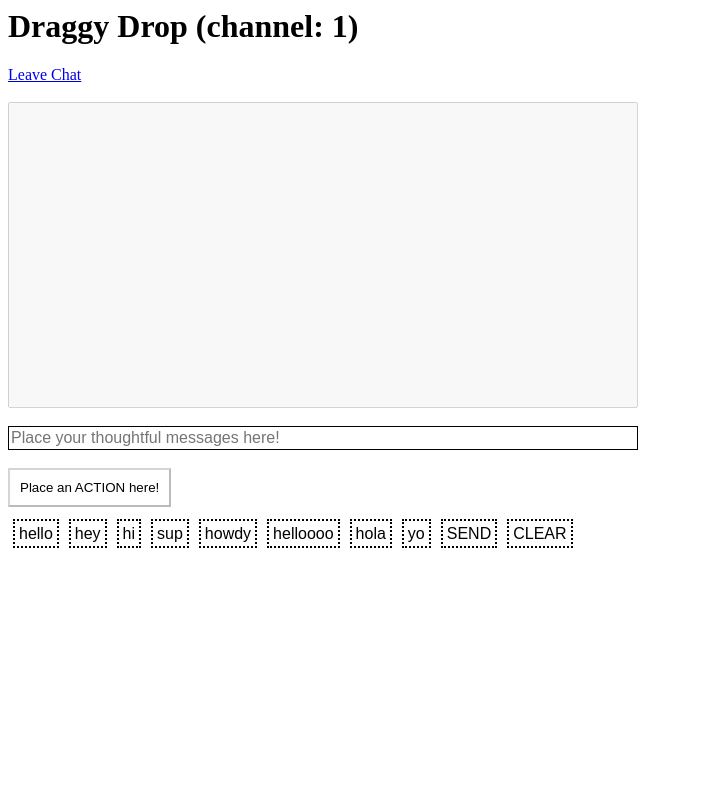
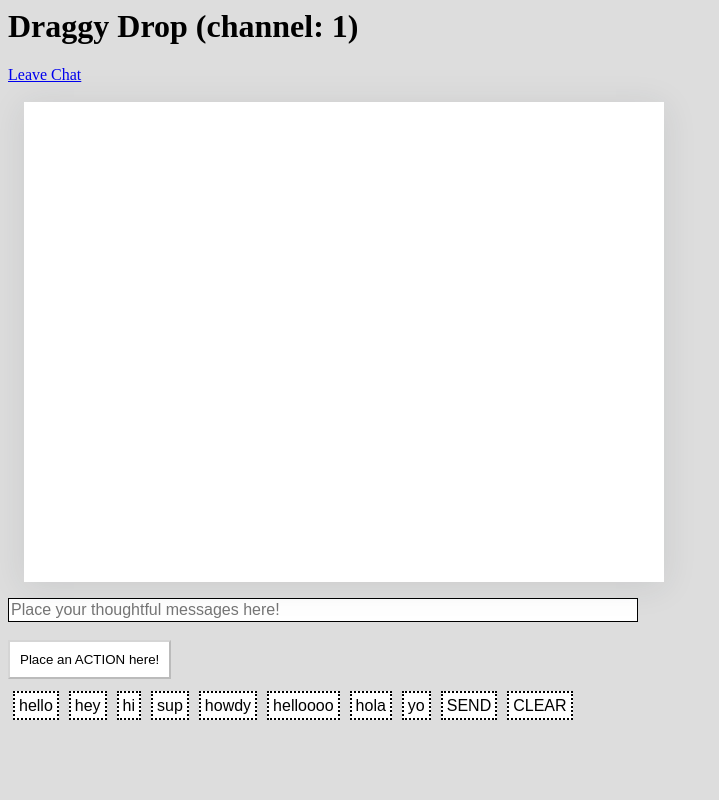
Before and after one commit to benbusby/draggy-drop, a Flask app: page /chat in a window 1280 px wide. Shown: the whole page, without its empty margins (0-719 px from the left). Run offline with Flask 2, Linux system fonts and the light colour scheme; the visitor is signed in with stand-in values (Sample User, id 1); some libraries are stand-ins or nearby versions.

Commit message:
Updated/improved chat UI, added handling for creating incoming/outgoing messages based on socket msg

```diff
--- a/app/main/events.py
+++ b/app/main/events.py
@@ -21,7 +21,7 @@ def chat(message):
     """
     print("msg: " + str(message))
     room = session.get('room')
-    emit('message', {'msg': session.get('name') + ': ' + message['msg']}, room=room)
+    emit('message', {'username': session.get('name'), 'msg': message['msg']}, room=room)
 
 
 @socketio.on('leave', namespace='/chat')
--- a/app/static/css/chat.css
+++ b/app/static/css/chat.css
@@ -1,3 +1,7 @@
+body {
+    background: #ddd;
+}
+
 #draggable {
     width: 100px;
     height: 100px;
@@ -14,13 +18,87 @@
     margin: 10px;
 }
 
-#chat {
+.chatbox {
     width: 630px;
     color: black;
-    resize: none;
+    position: relative;
+	display: table;
+	float: left;
+	margin: 1rem;
+	width: 40rem;
+	height: 30rem;
+	background-color: white;
+	box-shadow: 0 0.25rem 2rem rgba(38,50,56, 0.1);
+	overflow: hidden;
+    margin-top: 0;
 }
 
-span {
+.chats {
+    margin: 1em;
+}
+
+ul {
+    padding: 0;
+}
+
+ul > li {
+	position: relative;
+	list-style: none;
+	display: block;
+	transition: 0.5s all;
+}
+
+ul > li:after {
+	display: table;
+	content: '';
+	clear: both;
+}
+
+.sender {
+    position: relative;
+    display: block;
+    font-size: 10px;
+    margin-left: 10px;
+    font-family: 'Arial';
+}
+
+.new-user {
+    width: 100%;
+    text-align: center;
+    display: block;
+    font-family: 'Arial';
+    font-size: 12px;
+}
+
+.message {
+    border-radius: 25px;
+    padding: 6px;
+    font-size: 16px;
+    font-family: "Arial";
+    max-width: 50%;
+	display: inline-block;
+	padding: 0.5rem 1rem;
+	line-height: 1rem;
+	font-size: 0.875rem;
+	border-radius: 1rem;
+	margin-bottom: 0.5rem;
+	/*word-break: break-all;*/
+    white-space: pre-wrap;
+	text-transform: capitalize;
+}
+
+.message.outgoing {
+    color: white;
+	background: #0B93F6;
+    float: right;
+}
+
+.message.incoming {
+	color: black;
+    background: #E5E5EA;
+}
+
+.draggable-span {
     background: #fff;
     border: 2px dotted black;
     padding: 4px;
@@ -29,7 +107,7 @@ span {
     font-family: "Arial";
 }
 
-span:hover {
+.draggable-span:hover {
     cursor: move;
     cursor: url(images/grab.cur);
     cursor: -webkit-grab;
@@ -37,7 +115,7 @@ span:hover {
     cursor: grab;
 }
 
-span.grabbed {
+.draggable-span.grabbed {
     cursor: url(images/grabbing.cur);
     cursor: -webkit-grabbing;
     cursor: -moz-grabbing;
--- /dev/null
+++ b/app/static/css/login.css
@@ -0,0 +1,3 @@
+body {
+    background: #ddd;
+}
--- a/app/static/js/dragdrop.js
+++ b/app/static/js/dragdrop.js
@@ -3,18 +3,18 @@ const loadWords = () => {
         // TODO: Split out into separate categories
         for (let greeting in words.greetings) {
             if (words.greetings.hasOwnProperty(greeting)) {
-                $("#chat-options").append("<span>" + greeting + "</span>");
+                $("#chat-options").append("<span class='draggable-span'>" + greeting + "</span>");
                 console.log(greeting + " -> " + words.greetings[greeting]);
             }
         }
 
         for (let action in words.actions) {
             if (words.actions.hasOwnProperty(action)) {
-                $("#chat-options").append("<span>" + action + "</span>");
+                $("#chat-options").append("<span class='draggable-span'>" + action + "</span>");
             }
         }
 
-        $("span").each(function() {
+        $(".draggable-span").each(function() {
             $(this).draggable({
                 start: function(event, ui) {
                     $(this).addClass("grabbed");
--- a/app/templates/chat.html
+++ b/app/templates/chat.html
@@ -11,8 +11,14 @@
     </head>
     <body>
         <h1>Draggy Drop (channel: {{ room }})</h1>
+        <script>const currentUsername = "{{ name }}";</script>
         <a href="#" onclick="leaveRoom();">Leave Chat</a><br><br>
-        <textarea id="chat" cols="80" rows="20" disabled></textarea><br><br>
+        <div class="chatbox">
+            <div id="chat-div" class="chats">
+                <ul id="chat-list">
+                </ul>
+            </div>
+        </div>
         <div>
             <input id="chat-input" size="80" placeholder="Place your thoughtful messages here!" onkeydown="userTyping(event)"><br><br>
             <button id="actions" disabled>Place an ACTION here!</button><br><br>
--- a/app/templates/index.html
+++ b/app/templates/index.html
@@ -1,5 +1,6 @@
 <html>
     <head>
+        <link href="/static/css/chat.css" rel="stylesheet" type="text/css" />
         <title>Draggy Drop</title>
     </head>
     <body>
```
Also changed, not shown: app/static/js/chat.js (+45 -12 lines).
